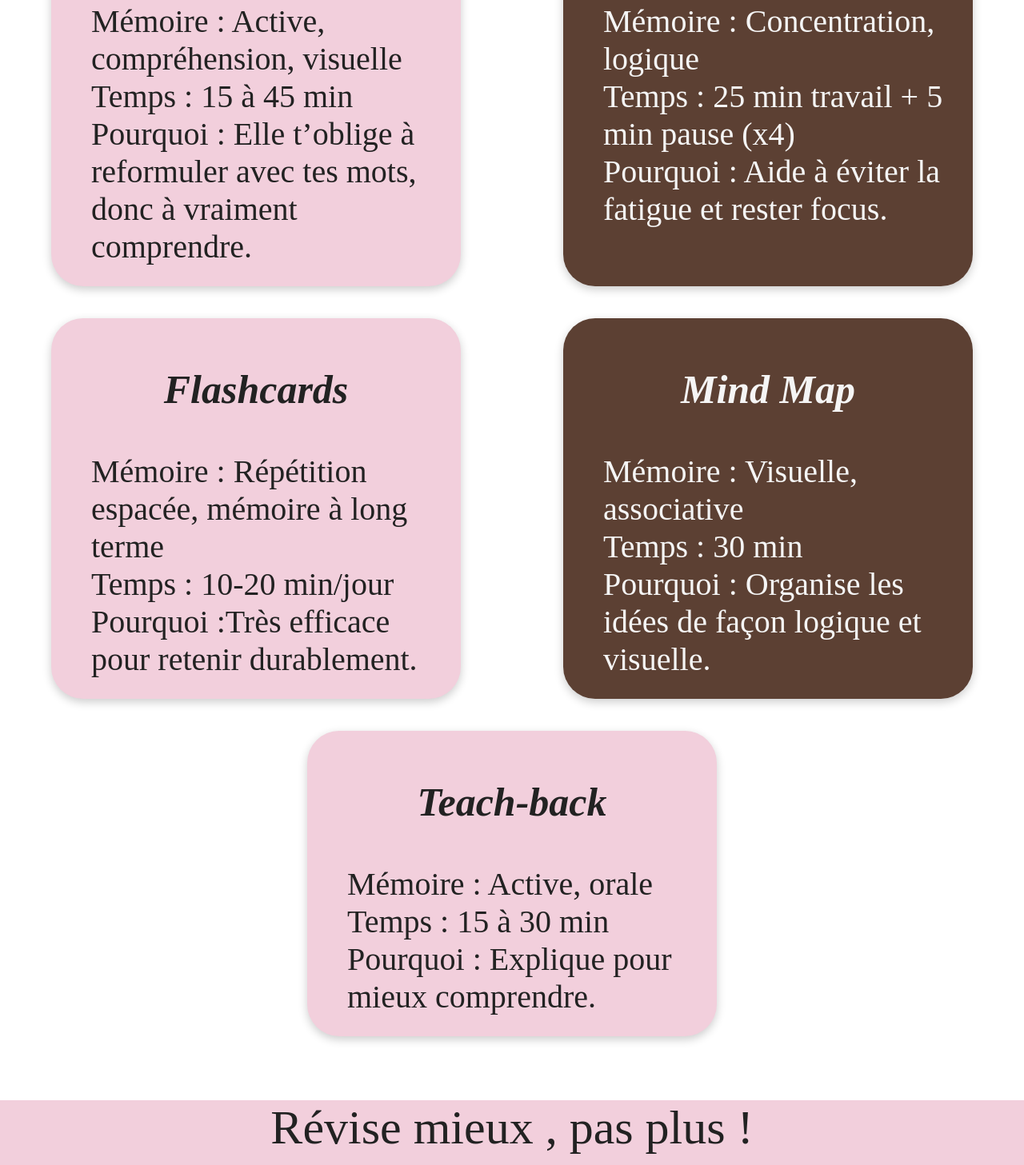
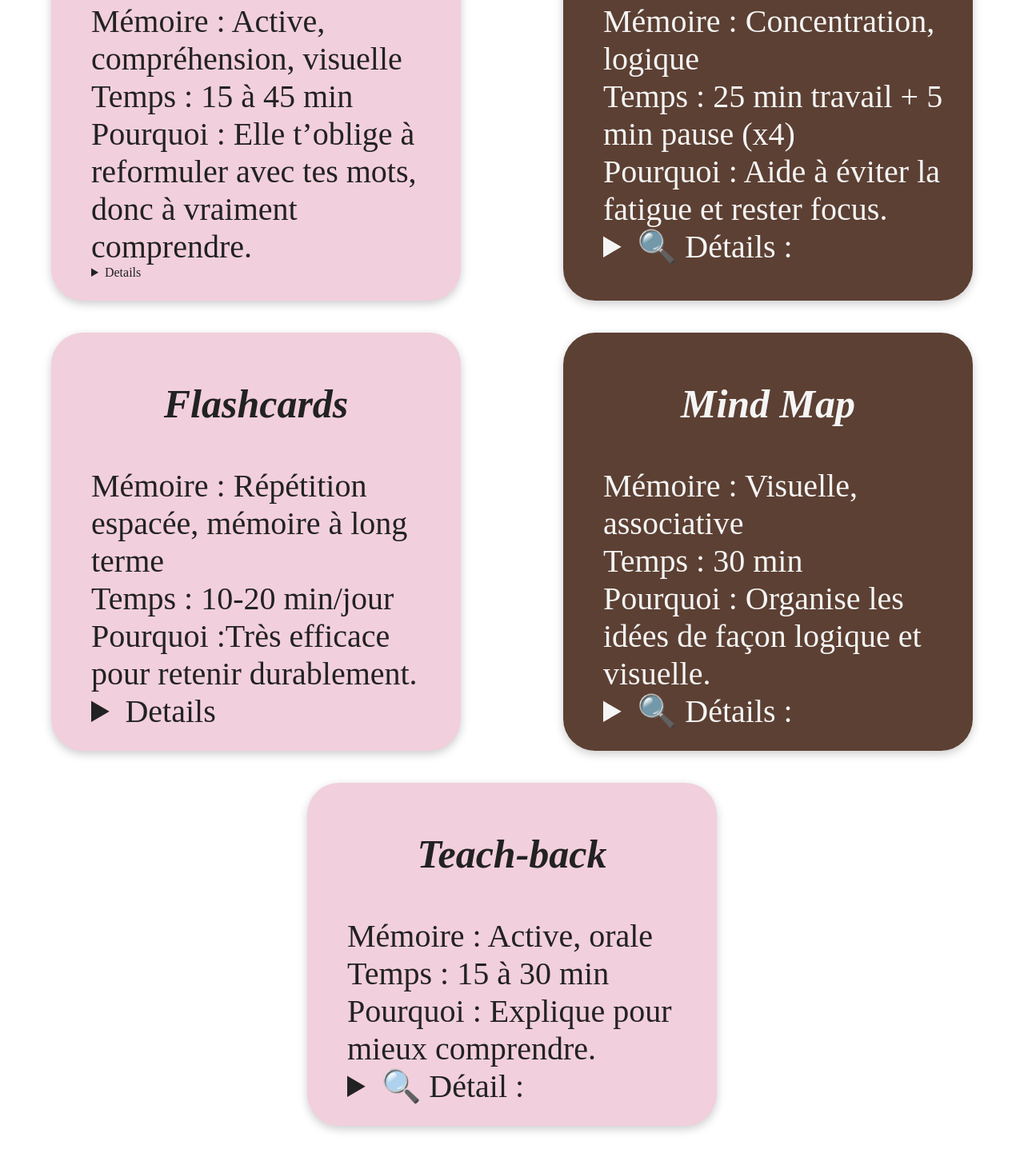
Before and after one commit to Dalidajit/StudyMood, a plain HTML site: page methode.html in a window 1280 px wide. Shown: the part 863-2320 px from the top of the page at 80% size. Drawn offline with Linux system fonts and the light colour scheme.

Commit message:
Add files via upload

```diff
--- a/methode.html
+++ b/methode.html
@@ -36,6 +36,9 @@
 		<li>Mémoire : Active, compréhension, visuelle</li>
 		<li>Temps : 15 à 45 min</li>
 		<li>Pourquoi : Elle t’oblige à reformuler avec tes mots, donc à vraiment comprendre.</li>
+		<details>
+			<li><summary>🔍 Détails :</summary>Tu choisis une notion, tu essaies de l’expliquer à voix haute ou par écrit comme si tu parlais à un enfant de 10 ans. Si tu bloques ou utilises des mots compliqués, c’est que tu ne maîtrises pas encore. Tu retournes au cours, tu simplifies, tu répètes.
+		</details></li>
 	</ul>
 </div>
 <div class="marron">
@@ -44,6 +47,9 @@
 		<li>Mémoire :  Concentration, logique</li>
 		<li>Temps :  25 min travail + 5 min pause (x4)</li>
 		<li>Pourquoi : Aide à éviter la fatigue et rester focus.</li>
+		<li><details>
+			<summary>🔍 Détails :</summary>Tu travailles intensément pendant 25 minutes sans distraction, puis tu fais une pause de 5 minutes. Toutes les 4 sessions, tu prends une pause plus longue (15 à 30 min). Parfait pour les révisions longues ou les devoirs.
+		</details></li>
 	</ul>
 </div>
 <div class="rose">
@@ -52,6 +58,9 @@
 		<li>Mémoire : Répétition espacée, mémoire à long terme</li>
 		<li>Temps : 10-20 min/jour</li>
 		<li>Pourquoi :Très efficace pour retenir durablement.</li>
+		<li><details>
+			<li><summary>🔍 Détails :</summary>Tu écris une question d’un côté de la carte, la réponse de l’autre. Tu t’auto-interroges régulièrement. Plus tu te rappelles bien une carte, plus elle s’éloigne dans le temps. Tu peux utiliser Anki ou Quizlet pour t’aider.
+		</details></li>
 	</ul>
 </div>
 <div class="marron">
@@ -60,6 +69,9 @@
 		<li>Mémoire : Visuelle, associative</li>
 		<li>Temps : 30 min</li>
 		<li>Pourquoi : Organise les idées de façon logique et visuelle.</li>
+		<li><details>
+			<summary>🔍 Détails :</summary>Au centre, tu écris le thème principal. Autour, tu dessines des branches avec les sous-thèmes, des couleurs, des mots-clés, des flèches. Parfait pour résumer un chapitre, un exposé ou un plan.
+		</details></li>
 	</ul>
 </div>
 	<div class="rose">
@@ -68,6 +80,9 @@
 		<li>Mémoire : Active, orale</li>
 		<li>Temps : 15 à 30 min</li>
 		<li>Pourquoi : Explique pour mieux comprendre.</li>
+		<li><details>
+			<summary>🔍 Détail :</summary>Tu récites le cours à voix haute comme si tu faisais un exposé. Tu peux t'enregistrer, t’écouter et corriger. Plus tu peux enseigner quelque chose sans ton cahier, plus tu le maîtrises.
+		</details></li>
 	</ul>
 </div>
 </div>
```
Also changed, not shown: conseil.html (+15 -0 lines), contact.html (+1 -1 lines).
